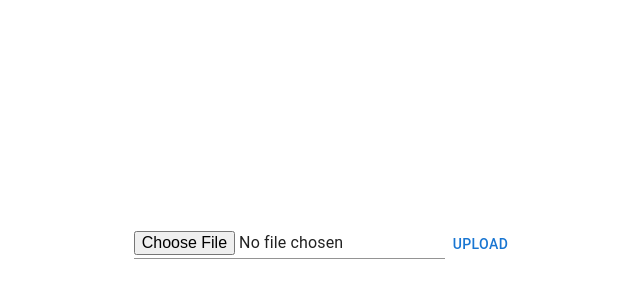
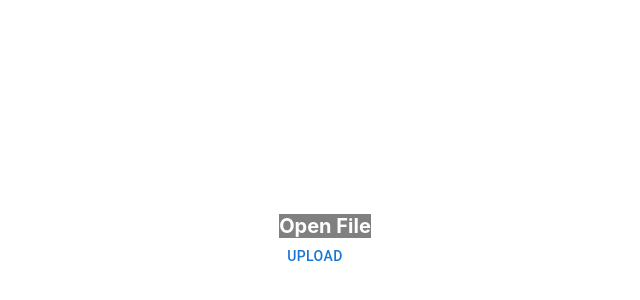
Before and after one commit to SE2022-HUST/frontend-demo, a React (Create React App) app: page / in a window 1280 px wide. Shown: the part 156-456 px from the top of the page, without its empty margins (315-955 px from the left). Built offline with nearby package versions, Linux system fonts and the light colour scheme.

Commit message:
adjust ui

```diff
--- a/src/App.css
+++ b/src/App.css
@@ -6,6 +6,29 @@
   align-items: center;
   height: 100%;
   width: 100%;
+}
+
+.FileInput {
+  width: 0.1px;
+  height: 0.1px;
+  opacity: 0;
+  overflow: hidden;
+  position: absolute;
+  z-index: -1;
+  visibility: hidden;
+}
+
+.Icon {
+  font-size: 1.25em;
+  font-weight: 700;
+  color: white;
+  background-color: gray;
+  display: inline-block;
+  text-align: center;
+}
+
+.Icon:hover {
+  background-color: red;
 }
 
 .App-logo {
--- a/src/App.tsx
+++ b/src/App.tsx
@@ -1,4 +1,4 @@
-import React, {useState} from 'react';
+import React, {useState, useRef} from 'react';
 import './App.css';
 import { Box } from '@mui/material';
 import Input from '@mui/material/Input';
@@ -6,6 +6,7 @@ import Button from '@mui/material/Button';
 
 function App() {
   const [file, setFile] = useState<File>();
+  const inputRef = useRef<HTMLInputElement>(null);
 
   let uploadHandler = () => {
     console.log("State:" + file);
@@ -24,17 +25,24 @@ function App() {
 
   return (
     <div className="App">
+      <div className='mainBar'>
         <Box component="form">
           <div className='FileInput'>
-          <Input id='FileInput' type='file' onChange={(e: React.ChangeEvent<HTMLInputElement>) => {
+            <input id='file' type='file' name='file' ref={inputRef} onChange={(e: React.ChangeEvent<HTMLInputElement>) => {
               console.log(e.target.files);
               if(e.target != null) {
                 setFile(e.target.files![0]);
               }
             }} />
+          </div>
+          <div className='Icon'>
+            <label htmlFor='file'>Open File</label>
+          </div>
+          <div className='ManuButtons'>
             <Button onClick={uploadHandler}>Upload</Button>
           </div>
         </Box>
+      </div>
     </div>
   );
 }
```
Lines whose indentation alone changed are shown as unchanged.
